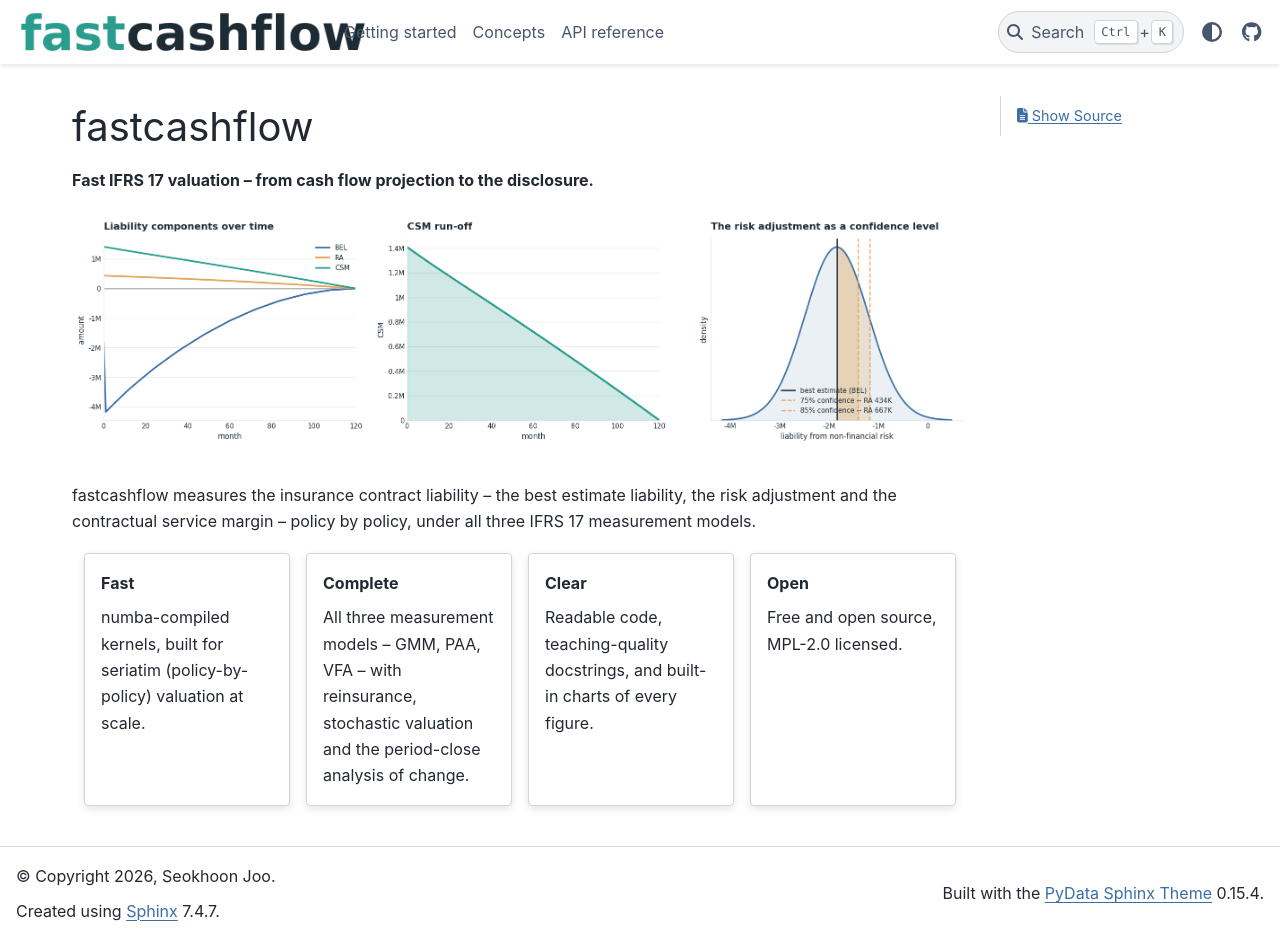
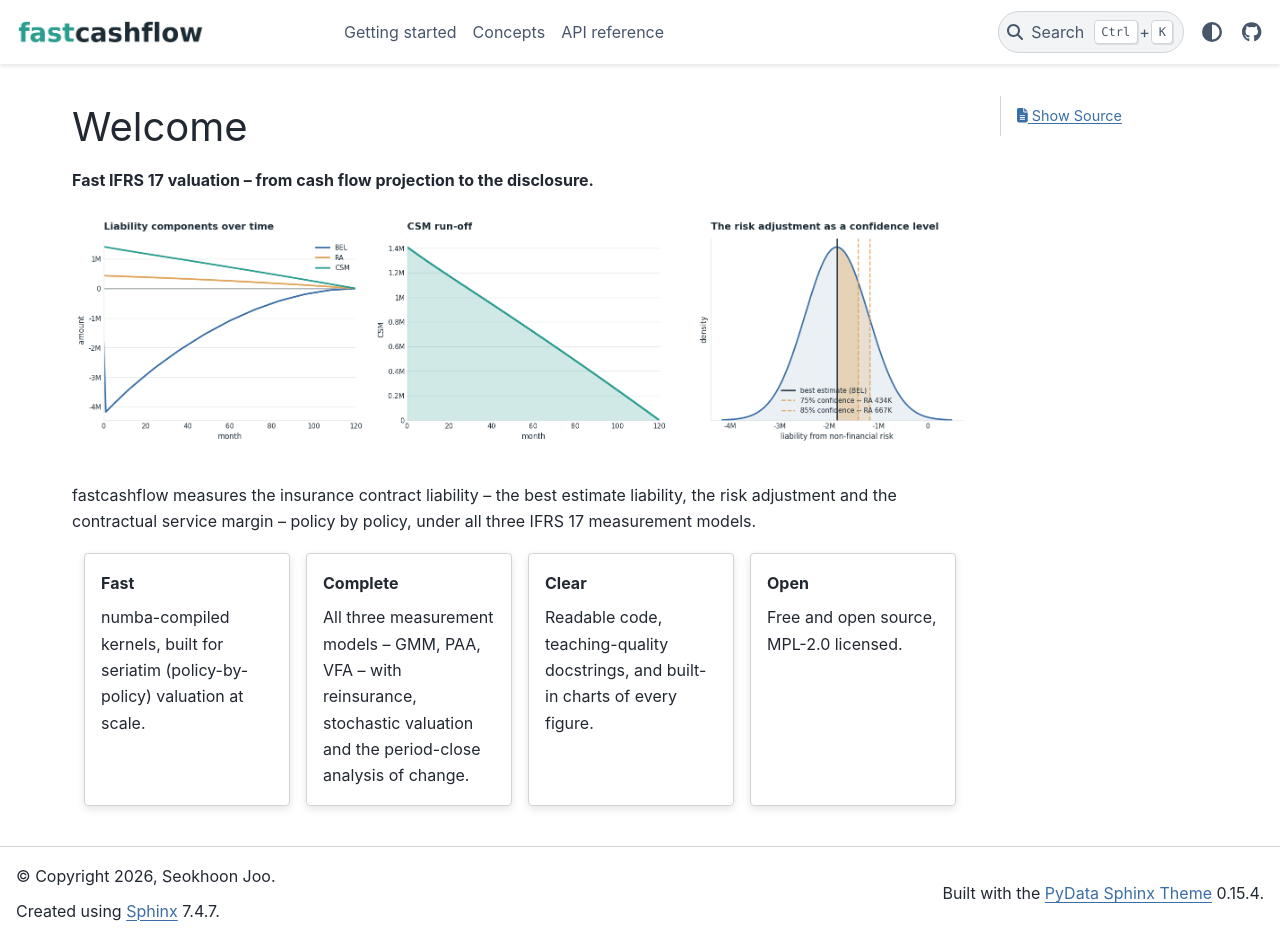
Before and after one commit to seokhoonj/fastcashflow, a Sphinx documentation site: the page built from docs/index.md, in a window 1280 px wide and 940 px high. Built offline with Sphinx 7.4.7 and the PyData theme 0.15.4, drawn with Linux system fonts in a browser that asks for light colours.

Commit message:
Shrink the navbar logo and retitle the landing heading

```diff
--- a/docs/_static/custom.css
+++ b/docs/_static/custom.css
@@ -20,3 +20,9 @@ img.hero {
     margin: 1.5rem auto 2.25rem auto;
     border-radius: 8px;
 }
+
+/* the navbar wordmark logo -- constrain its height */
+.navbar-brand img.logo__image {
+    height: 1.6rem;
+    width: auto;
+}
--- a/docs/index.md
+++ b/docs/index.md
@@ -1,4 +1,4 @@
-# fastcashflow
+# Welcome
 
 **Fast IFRS 17 valuation -- from cash flow projection to the disclosure.**
 
```
